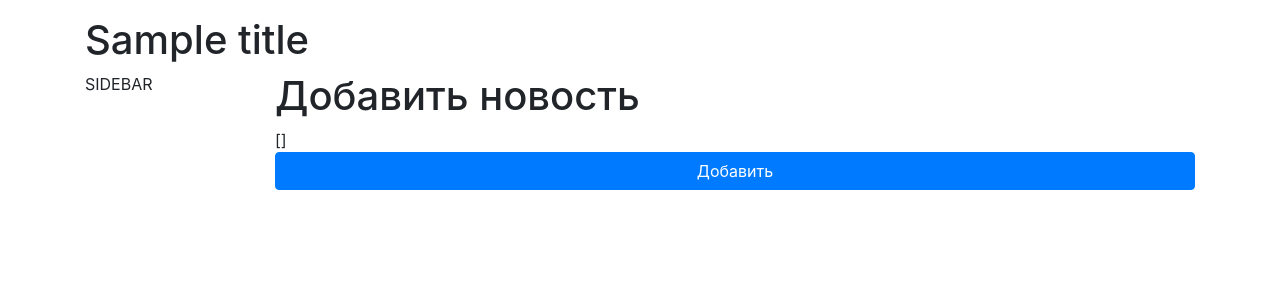
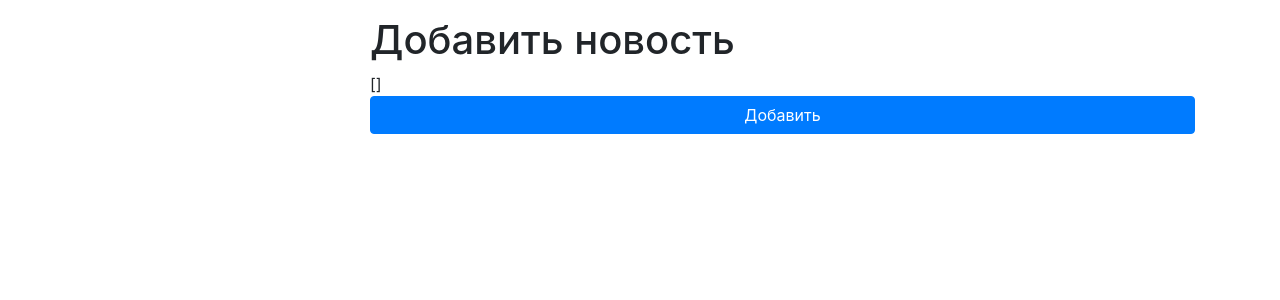
Before and after one commit to Victor-Krupeichenko/Django-projects, a Django app: template Django-website/mysite/news/templates/news/add_news.html in a window 1280 px wide. Shown: the part 56-356 px from the top of the page. Run offline with Django 3.2, Linux system fonts and the light colour scheme; the template is opened without the code that fills it: most values are stand-ins (such as "Sample title", 1, 10 or a date in 2020); some libraries are stand-ins or nearby versions.

Commit message:
исправлен базовый шаблон

```diff
--- a/Django-website/mysite/templates/base.html
+++ b/Django-website/mysite/templates/base.html
@@ -6,33 +6,27 @@
     <meta name="viewport" content="width=device-width, initial-scale=1, shrink-to-fit=no">
     <link rel="stylesheet" href="{% static 'bootstrap/css/bootstrap.min.css' %}">
     <title>{% block title %}{% endblock %}</title>
-
 </head>
-
 <body>
 {% include 'inc/_nav.html' %}
 
 <div class="container mt-3">
-    <h1>{{ title }}</h1>
+<!--    <h1>{{ title }}</h1>-->
     <div class="row">
-        <div class="col-md-2">
-        {% block sidebar %}SIDEBAR{% endblock %}
+        <div class="col-md-3">
+            {% block sidebar %}{% endblock %}
         </div>
-        <div class="col-md-10">
-            {% block content %}CONTENT{% endblock %}
+        <div class="col-md-9">
+            {% block content %}{% endblock %}
         </div>
     </div>
 </div>
 
-
 <script src="https://code.jquery.com/jquery-3.5.1.slim.min.js"
         integrity="sha384-DfXdz2htPH0lsSSs5nCTpuj/zy4C+OGpamoFVy38MVBnE+IbbVYUew+OrCXaRkfj"
         crossorigin="anonymous"></script>
-<script src="https://code.jquery.com/jquery-3.5.1.slim.min.js"
-        integrity="sha384-DfXdz2htPH0lsSSs5nCTpuj/zy4C+OGpamoFVy38MVBnE+IbbVYUew+OrCXaRkfj"
-        crossorigin="anonymous"></script>
-<script src="https://cdn.jsdelivr.net/npm/popper.js@1.16.1/dist/umd/popper.min.js"
-        integrity="sha384-9/reFTGAW83EW2RDu2S0VKaIzap3H66lZH81PoYlFhbGU+6BZp6G7niu735Sk7lN"
+<script src="https://cdn.jsdelivr.net/npm/bootstrap@4.5.3/dist/js/bootstrap.bundle.min.js"
+        integrity="sha384-ho+j7jyWK8fNQe+A12Hb8AhRq26LrZ/JpcUGGOn+Y7RsweNrtN/tE3MoK7ZeZDyx"
         crossorigin="anonymous"></script>
 <script src="{% static 'bootstrap/js/bootstrap.min.js' %}"></script>
 </body>
```
